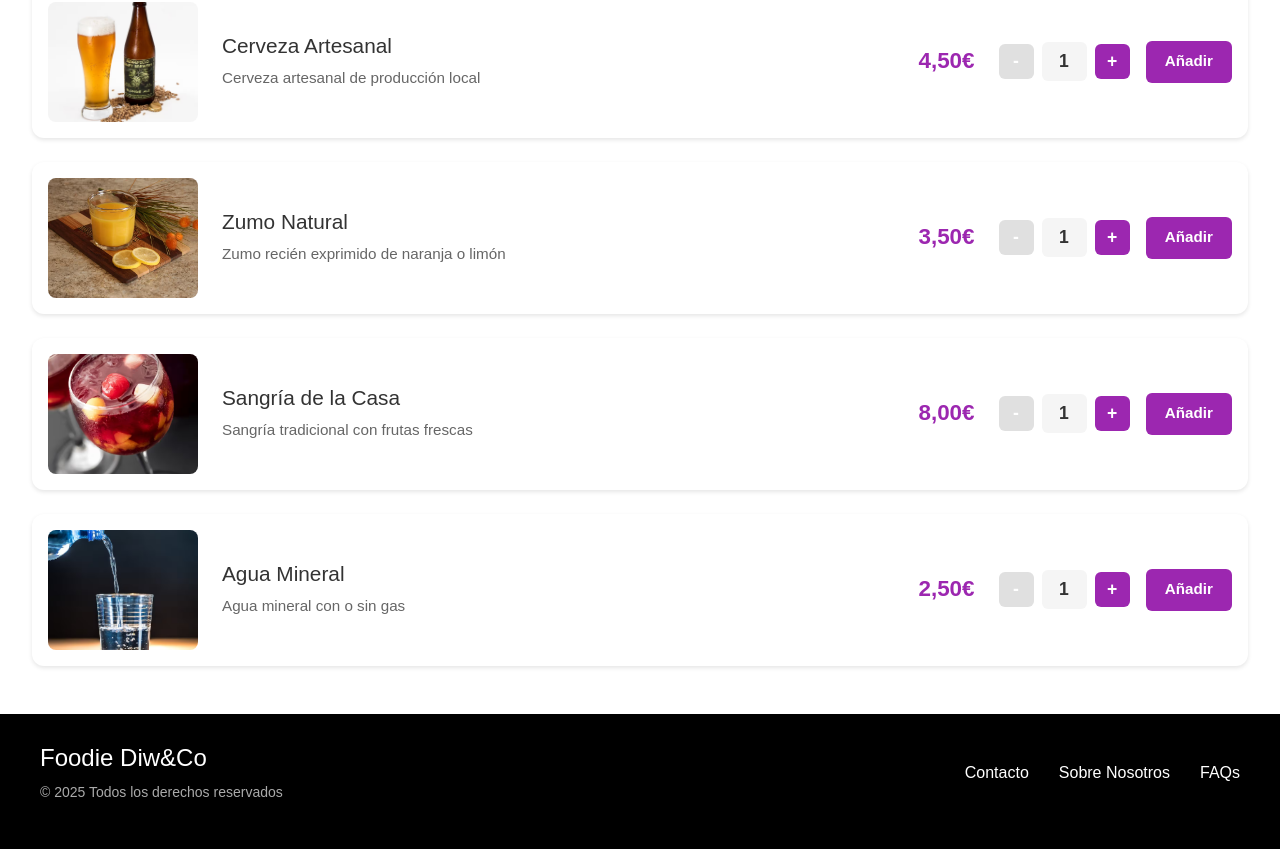
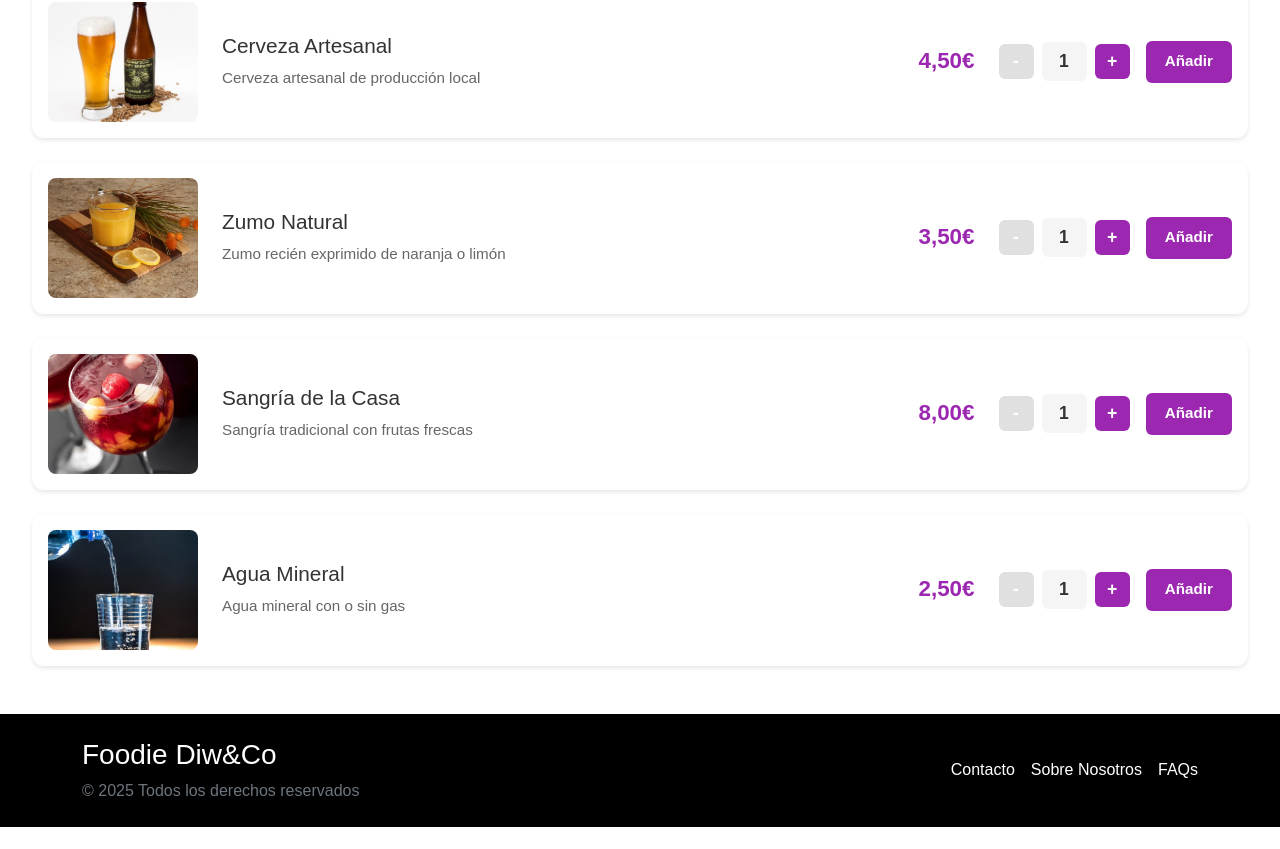
Before and after one commit to Dafnay/FoodieDiw-Co-React, a React (Vite) app: page /drinks in a window 1280 px wide. Shown: the part 576-1425 px from the top of the page. After the commit the page ends 1403 px from the top, so only its background shows below. Built offline with nearby package versions, Linux system fonts and the light colour scheme.

Commit message:
Footer in bootsrap and changes in App Layout

```diff
--- a/src/components/shared/Footer.jsx
+++ b/src/components/shared/Footer.jsx
@@ -1,19 +1,26 @@
+import Container from 'react-bootstrap/Container'
+import Row from 'react-bootstrap/Row'
+import Col from 'react-bootstrap/Col'
+import Nav from 'react-bootstrap/Nav'
+
 function Footer() {
   return (
-    <footer className="footer">
-      <div className="footer-content">
-        <div className="footer-left">
-          <h3>Foodie Diw&amp;Co</h3>
-          <p>&copy; 2025 Todos los derechos reservados</p>
-        </div>
-        <div className="footer-right">
-          <ul className="footer-links">
-            <li><a href="/contact">Contacto</a></li>
-            <li><a href="/about-us">Sobre Nosotros</a></li>
-            <li><a href="/faqs">FAQs</a></li>
-          </ul>
-        </div>
-      </div>
+    <footer className="bg-black text-white py-4">
+      <Container fluid="xl">
+        <Row className="align-items-center">
+          <Col xs={12} md={6} className="text-center text-md-start mb-3 mb-md-0">
+            <h3>Foodie Diw&amp;Co</h3>
+            <p className="text-secondary mb-0">&copy; 2025 Todos los derechos reservados</p>
+          </Col>
+          <Col xs={12} md={6}>
+            <Nav className="justify-content-center justify-content-md-end gap-3">
+              <Nav.Link href="/contact" className="text-white p-0">Contacto</Nav.Link>
+              <Nav.Link href="/about-us" className="text-white p-0">Sobre Nosotros</Nav.Link>
+              <Nav.Link href="/faqs" className="text-white p-0">FAQs</Nav.Link>
+            </Nav>
+          </Col>
+        </Row>
+      </Container>
     </footer>
   )
 }
--- a/src/css/menu-items.css
+++ b/src/css/menu-items.css
@@ -1,8 +1,3 @@
-.content {
-    padding: 2rem 0;
-    min-height: calc(100vh - 70px - 200px);
-}
-
 .menu-header {
     max-width: 1680px;
     margin: 0 auto 3rem;
--- a/src/css/styles.css
+++ b/src/css/styles.css
@@ -14,9 +14,23 @@
     box-sizing: border-box;
 }
 
+html {
+    height: 100%;
+}
+
 body {
     font-family: Arial, sans-serif;
+    min-height: 100%;
+}
+
+#root {
     min-height: 100vh;
+    display: flex;
+    flex-direction: column;
+}
+
+.app-layout {
+    flex: 1;
     display: flex;
     flex-direction: column;
 }
@@ -135,7 +149,8 @@ body {
 }
 
 .content {
-    flex: 1;
+    flex: 1 1 auto;
+    min-height: 0;
     padding: 0;
 }
 
--- a/src/layout/AppLayout.jsx
+++ b/src/layout/AppLayout.jsx
@@ -4,10 +4,10 @@ import Footer from "../components/shared/Footer";
 
 export const AppLayout = ({ children }) => {
   return (
-    <>
+    <div className="app-layout">
       <Navbar />
       <main className="content">{children}</main>
       <Footer />
-    </>
+    </div>
   );
 };
```
